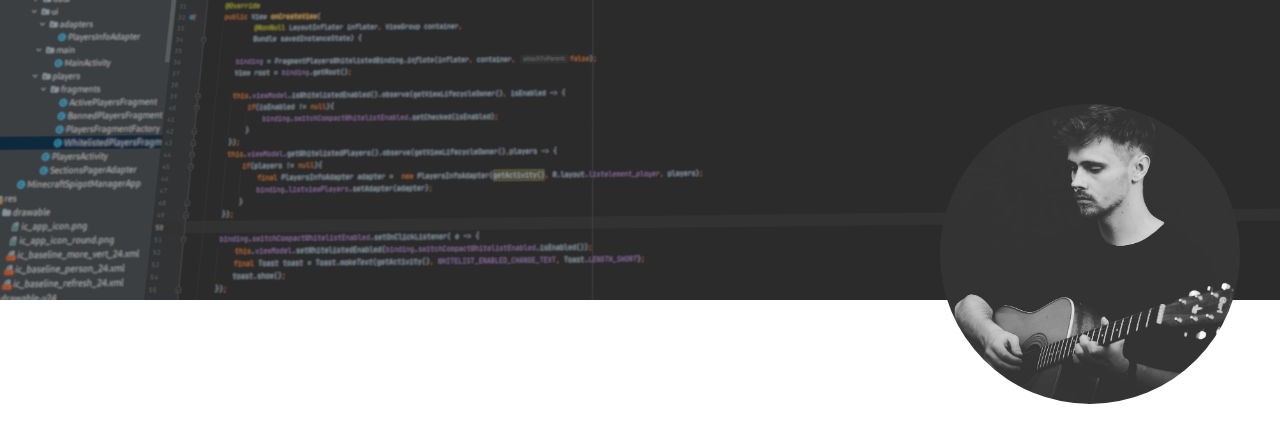
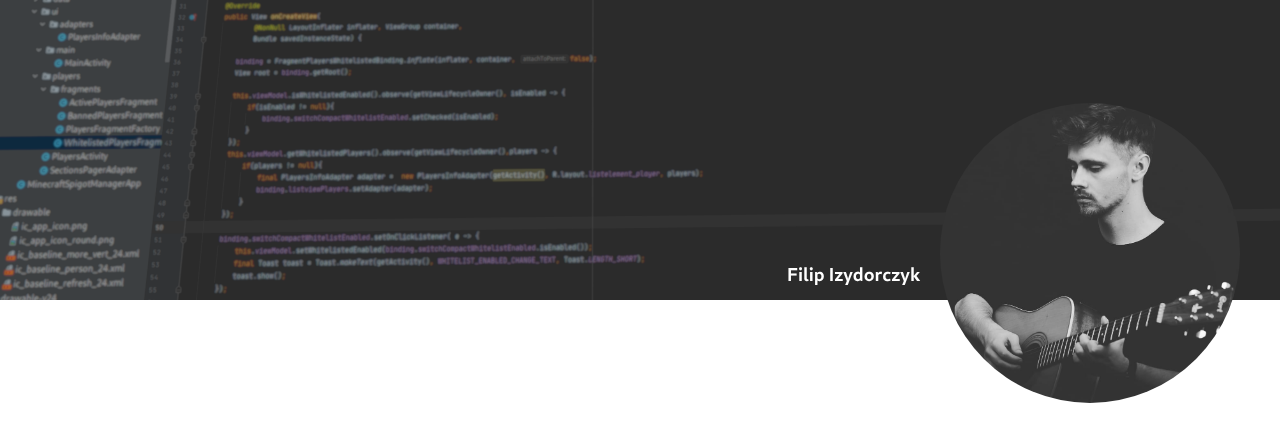
Before and after one commit to filipizydorczyk/personal-website, a Nuxt app: page / in a window 1280 px wide. Shown: the top 442 px of the page. Built offline with nearby package versions, Linux system fonts and the light colour scheme.

Commit message:
dev: added font + test server

```diff
--- a/components/TopBar.vue
+++ b/components/TopBar.vue
@@ -3,11 +3,25 @@
     <img class="top-bar__background" :src="backgroundImg" />
     <div class="top-bar__container">
       <img class="top-bar__profile" src="profile.jpg" />
+      <div class="top-bar__links">
+        <h3>{{ name }}</h3>
+      </div>
     </div>
   </div>
 </template>
 
 <style>
+.top-bar__links {
+  position: absolute;
+  top: 260px;
+  right: 320px;
+}
+
+.top-bar__links h3 {
+  color: white;
+  margin: 0;
+}
+
 .top-bar__container {
   position: relative;
   max-width: 1200px;
@@ -37,6 +51,7 @@ export default {
   name: 'TopBar',
   props: {
     backgroundImg: String,
+    name: String,
   },
 }
 </script>
--- a/nuxt.config.js
+++ b/nuxt.config.js
@@ -14,7 +14,10 @@ export default {
       { hid: 'description', name: 'description', content: '' },
       { name: 'format-detection', content: 'telephone=no' },
     ],
-    link: [{ rel: 'icon', type: 'image/x-icon', href: '/favicon.ico' }],
+    link: [
+      { rel: 'icon', type: 'image/x-icon', href: '/favicon.ico' },
+      { rel: 'stylesheet', href: '/main.css' },
+    ],
   },
 
   // Global CSS: https://go.nuxtjs.dev/config-css
--- a/package.json
+++ b/package.json
@@ -5,7 +5,7 @@
   "scripts": {
     "dev": "nuxt",
     "build": "nuxt build",
-    "start": "nuxt start",
+    "start": "http-server ./dist",
     "generate": "nuxt generate",
     "lint:js": "eslint --ext \".js,.ts,.vue\" --ignore-path .gitignore .",
     "lint:prettier": "prettier --check .",
@@ -29,6 +29,7 @@
     "eslint-config-prettier": "^8.5.0",
     "eslint-plugin-nuxt": "^4.0.0",
     "eslint-plugin-vue": "^9.5.1",
+    "http-server": "^14.1.1",
     "prettier": "^2.7.1"
   }
 }
--- a/pages/index.vue
+++ b/pages/index.vue
@@ -1,13 +1,6 @@
 <template>
-  <TopBar backgroundImg="code.jpg" />
+  <TopBar backgroundImg="code.jpg" name="Filip Izydorczyk" />
 </template>
-
-<style>
-body {
-  margin: 0;
-  padding: 0;
-}
-</style>
 
 <script lang="ts">
 import Vue from 'vue'
--- /dev/null
+++ b/static/main.css
@@ -0,0 +1,15 @@
+/* Main file for global styles (I am not expecting to have a lot of styles here) */
+
+@font-face {
+  font-family: Cantarell;
+  src: url(/Cantarell-VF.otf);
+}
+
+* {
+  font-family: Cantarell;
+}
+
+body {
+  margin: 0;
+  padding: 0;
+}
```
Also changed, not shown: static/Cantarell-VF.otf (added), 1 other file (tests, documents, lock files or other folders).
